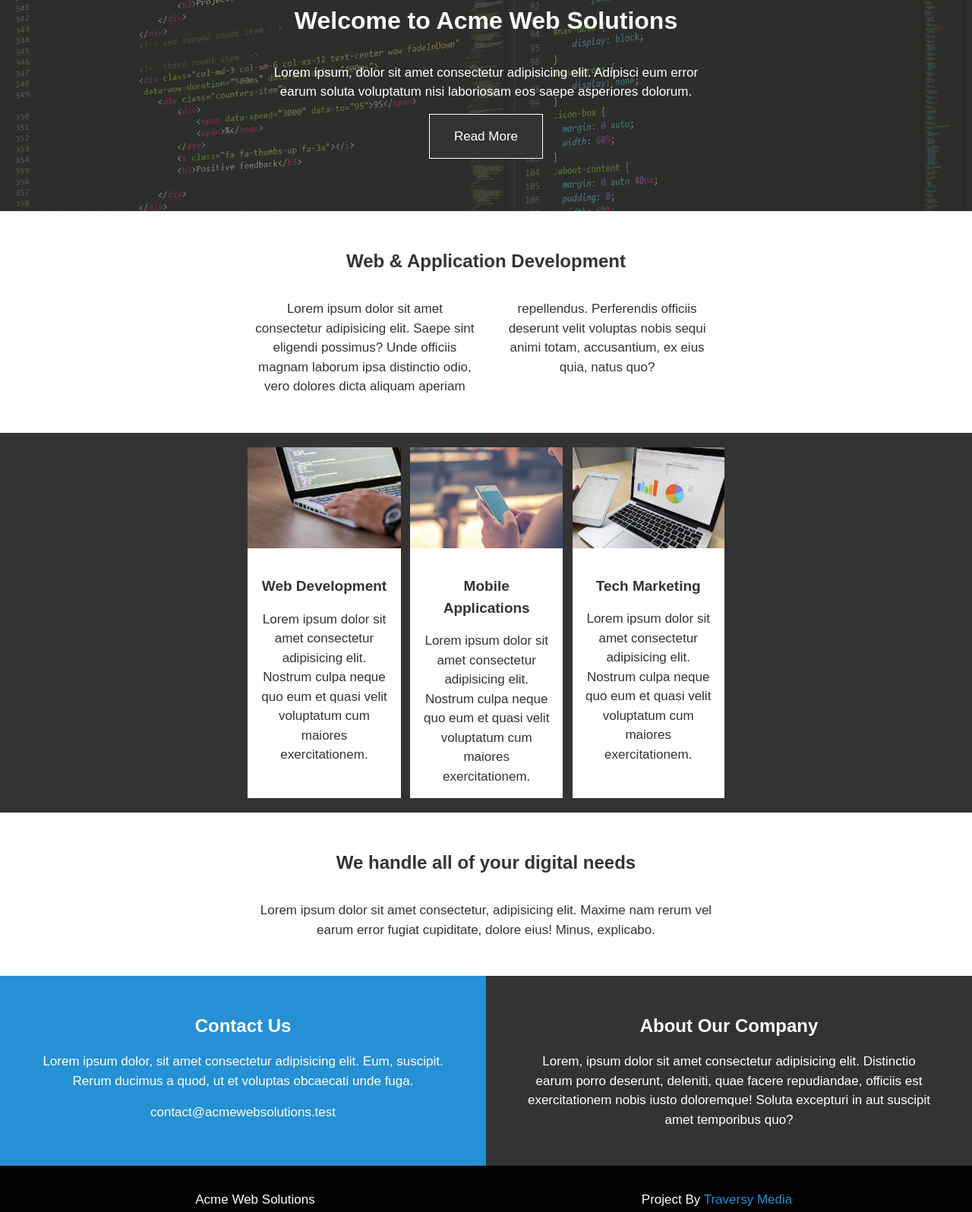
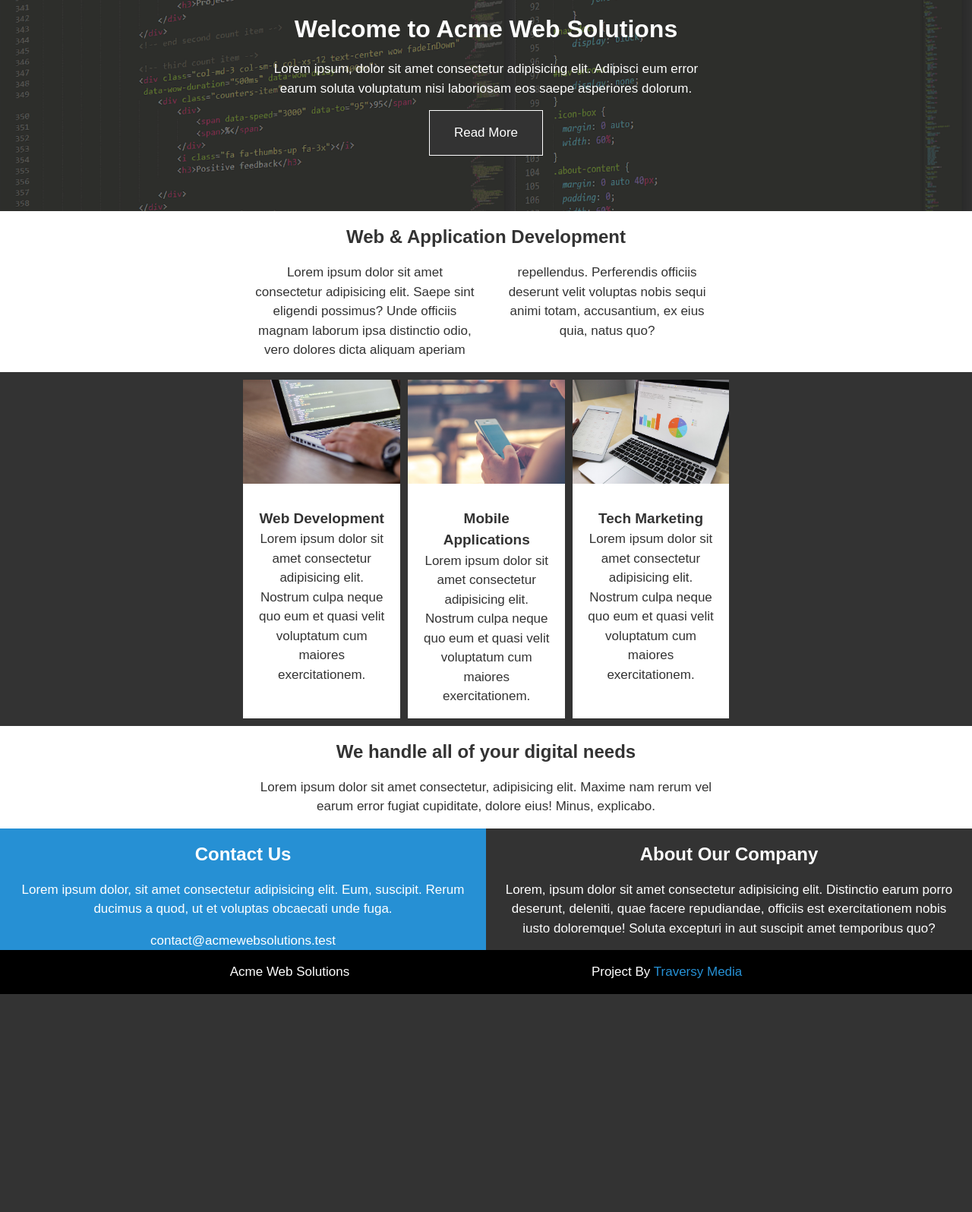
Before and after one commit to mverbylo/4.-Flex, a plain HTML site: page index.html in a window 1280 px wide. Shown: the part 82-1678 px from the top of the page at 76% size. After the commit the page ends 1391 px from the top, so only its background shows below. Drawn offline with Linux system fonts and the light colour scheme.

Commit message:
Add div, mailto. Delete section, m-16, p-32

```diff
--- a/assets/style/reset.css
+++ b/assets/style/reset.css
@@ -367,3 +367,8 @@ textarea {
 * {
     box-sizing: border-box;
   }
+
+  a{
+    text-decoration: none;
+    color: inherit;
+  }
--- a/assets/style/style.css
+++ b/assets/style/style.css
@@ -11,11 +11,11 @@ body {
   background-color: var(--color);
 }
 .headering {
+  margin-top: 16px;
   font-weight: bold;
 }
 .hedering1 {
   font-size: 32px;
-  position: relative;
 }
 .headering2 {
   font-size: 24px;
@@ -23,23 +23,32 @@ body {
 .headering3 {
   font-size: 19px;
 }
+.text {
+  padding: 16px;
+}
+.column {
+  column-count: 2;
+  column-gap: 5%;
+}
+.container {
+  display: flex;
+  max-width: 50%;
+  margin: 0 auto;
+}
 .w-50 {
   width: 50%;
 }
-.m-auto {
-  margin: auto;
+.img {
+  width: 100%;
 }
-.m-3-1 {
-  margin: 3% 1%;
+.margin {
+  margin: 10px 0;
 }
-.p-16 {
+.margin + .margin {
+  margin-left: 10px;
+}
+.article-wrapper {
   padding: 16px;
-}
-.p-32 {
-  padding: 32px;
-}
-.m-16 {
-  margin: 16px;
 }
 .flex {
   display: flex;
@@ -47,12 +56,16 @@ body {
 .fd-column {
   flex-direction: column;
 }
-.relative {
+.header {
+  min-height: 45vh;
   position: relative;
 }
-.header {
-  justify-content: center;
-  min-height: 45vh;
+.header-wrapper {
+  padding-top: 10vh;
+  align-items: center;
+}
+.header-wrapper > * {
+  z-index: 1;
 }
 .header::before {
   content: '';
@@ -66,37 +79,29 @@ body {
 }
 .header-link {
   width: 150px;
-  color: var(--color-white);
+  padding: 16px;
   background-color: var(--color);
-  text-decoration: none;
   border: var(--color-white) solid 1px;
 }
 .header-link:hover {
   color: var(--color);
   background-color: var(--color-white);
 }
-.align-self {
-  align-self: center;
-}
 .white-background-color {
   background-color: var(--color-white);
   color: var(--color);
-}
-.img {
-  width: 100%;
-  margin-bottom: 10%;
 }
 .contact-us {
   background-color: #2690d4;
 }
 .footer {
+  display: flex;
+  justify-content: space-evenly;
   background-color: #000000;
 }
 .footer-link {
   color: #2690d4;
-  text-decoration: none;
 }
-.column {
-  column-count: 2;
-  column-gap: 5%;
+.footer-text {
+  display: inline-block;
 }
--- a/index.html
+++ b/index.html
@@ -9,95 +9,105 @@
     <link rel="stylesheet" href="assets/style/style.css" />
   </head>
   <body>
-    <header class="header flex fd-column p-32 relative">
-      <h1 class="headering hedering1 m-16 relative">
-        Welcome to Acme Web Solutions
-      </h1>
-      <p class="align-self w-50 m-16 relative">
+    <header class="header">
+      <div class="container fd-column header-wrapper">
+        <h1 class="headering hedering1">Welcome to Acme Web Solutions</h1>
+        <p class="text">
           Lorem ipsum, dolor sit amet consectetur adipisicing elit. Adipisci eum
           error earum soluta voluptatum nisi laboriosam eos saepe asperiores
           dolorum.
         </p>
-      <a href="#readmore" class="header-link align-self p-16 relative"
-        >Read More</a
-      >
+        <a href="#readmore" class="header-link">Read More</a>
+      </div>
     </header>
     <main>
-      <article class="white-background-color flex fd-column p-32">
-        <h2 class="headering headering2 align-self w-50 m-16">
-          Web & Application Development
-        </h2>
-        <p class="align-self w-50 m-16 column">
+      <article class="white-background-color">
+        <div class="container fd-column">
+          <h2 class="headering headering2">Web & Application Development</h2>
+          <p class="text column">
             Lorem ipsum dolor sit amet consectetur adipisicing elit. Saepe sint
-          eligendi possimus? Unde officiis magnam laborum ipsa distinctio odio,
-          vero dolores dicta aliquam aperiam repellendus. Perferendis officiis
-          deserunt velit voluptas nobis sequi animi totam, accusantium, ex eius
-          quia, natus quo?
+            eligendi possimus? Unde officiis magnam laborum ipsa distinctio
+            odio, vero dolores dicta aliquam aperiam repellendus. Perferendis
+            officiis deserunt velit voluptas nobis sequi animi totam,
+            accusantium, ex eius quia, natus quo?
           </p>
+        </div>
       </article>
-      <section id="readmore" class="flex m-auto w-50">
-        <arcticle class="white-background-color m-3-1">
+      <section id="readmore">
+        <div class="container">
+          <arcticle class="white-background-color margin">
             <img
               src="./assets/images/photo1.jpeg"
               alt="notebook with hand"
               class="img"
             />
-          <h3 class="headering headering3 m-16">Web Development</h3>
-          <p class="m-16">
+            <div class="article-wrapper">
+              <h3 class="headering headering3">Web Development</h3>
+              <p>
                 Lorem ipsum dolor sit amet consectetur adipisicing elit. Nostrum
                 culpa neque quo eum et quasi velit voluptatum cum maiores
                 exercitationem.
               </p>
+            </div>
           </arcticle>
-        <arcticle class="white-background-color m-3-1">
+          <arcticle class="white-background-color margin">
             <img
               src="/assets/images/photo2.jpeg"
               alt="phone in hands"
               class="img"
             />
-          <h3 class="headering headering3 m-16">Mobile Applications</h3>
-          <p class="m-16">
+            <div class="article-wrapper">
+              <h3 class="headering headering3">Mobile Applications</h3>
+              <p>
                 Lorem ipsum dolor sit amet consectetur adipisicing elit. Nostrum
                 culpa neque quo eum et quasi velit voluptatum cum maiores
                 exercitationem.
               </p>
+            </div>
           </arcticle>
-        <arcticle class="white-background-color m-3-1">
+          <arcticle class="white-background-color margin">
             <img
               src="/assets/images/photo3.jpeg"
               alt="notebook with phone"
               class="img"
             />
-          <h3 class="headering headering3 m-16">Tech Marketing</h3>
-          <p class="m-16">
+            <div class="article-wrapper">
+              <h3 class="headering headering3">Tech Marketing</h3>
+              <p>
                 Lorem ipsum dolor sit amet consectetur adipisicing elit. Nostrum
                 culpa neque quo eum et quasi velit voluptatum cum maiores
                 exercitationem.
               </p>
+            </div>
           </arcticle>
+        </div>
       </section>
-      <arcticle class="white-background-color flex fd-column p-32">
-        <h2 class="headering headering2 align-self w-50 m-16">
+      <article class="white-background-color">
+        <div class="container fd-column">
+          <h2 class="headering headering2">
             We handle all of your digital needs
           </h2>
-        <p class="align-self w-50 m-16">
+          <p class="text">
             Lorem ipsum dolor sit amet consectetur, adipisicing elit. Maxime nam
             rerum vel earum error fugiat cupiditate, dolore eius! Minus,
             explicabo.
           </p>
-      </arcticle>
+        </div>
+      </article>
       <section class="flex">
-        <arcticle class="contact-us w-50 p-32">
-          <h2 class="headering headering2 m-16">Contact Us</h2>
-          <p class="m-16">
+        <arcticle class="contact-us w-50">
+          <h2 class="headering headering2">Contact Us</h2>
+          <p class="text">
             Lorem ipsum dolor, sit amet consectetur adipisicing elit. Eum,
             suscipit. Rerum ducimus a quod, ut et voluptas obcaecati unde fuga.
           </p>
-          <p class="m-16">contact@acmewebsolutions.test</p>
+          <a href="mailto:contact@acmewebsolutions.test" class="text"
+            >contact@acmewebsolutions.test</a
+          >
         </arcticle>
-        <arcticle class="w-50 p-32">
-          <h2 class="headering headering2 m-16">About Our Company</h2>
-          <p class="m-16">
+        <arcticle class="w-50">
+          <h2 class="headering headering2">About Our Company</h2>
+          <p class="text">
             Lorem, ipsum dolor sit amet consectetur adipisicing elit. Distinctio
             earum porro deserunt, deleniti, quae facere repudiandae, officiis
             est exercitationem nobis iusto doloremque! Soluta excepturi in aut
@@ -106,18 +116,14 @@
         </arcticle>
       </section>
     </main>
-    <footer class="footer flex p-32">
-      <section class="w-50">
-        <p>Acme Web Solutions</p>
-      </section>
-      <section class="w-50">
-        <p>
+    <footer class="footer flex">
+      <p class="footer-text text">Acme Web Solutions</p>
+      <p class="text">
         Project By
         <a href="https://traversymedia.com/" class="footer-link"
           >Traversy Media</a
         >
       </p>
-      </section>
     </footer>
   </body>
 </html>
```
Lines whose indentation alone changed are shown as unchanged.
